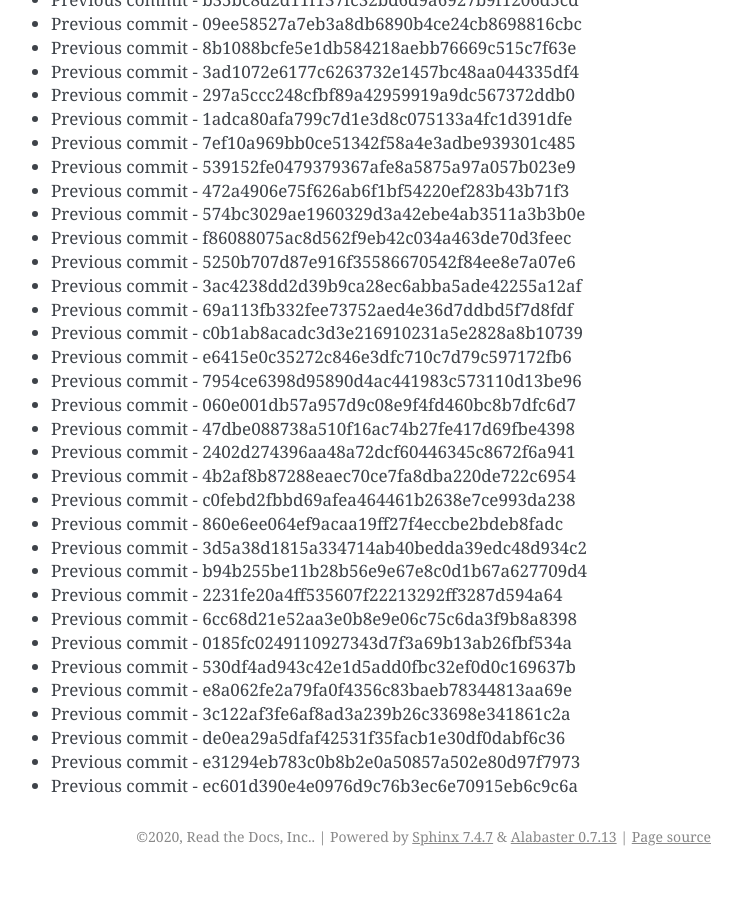
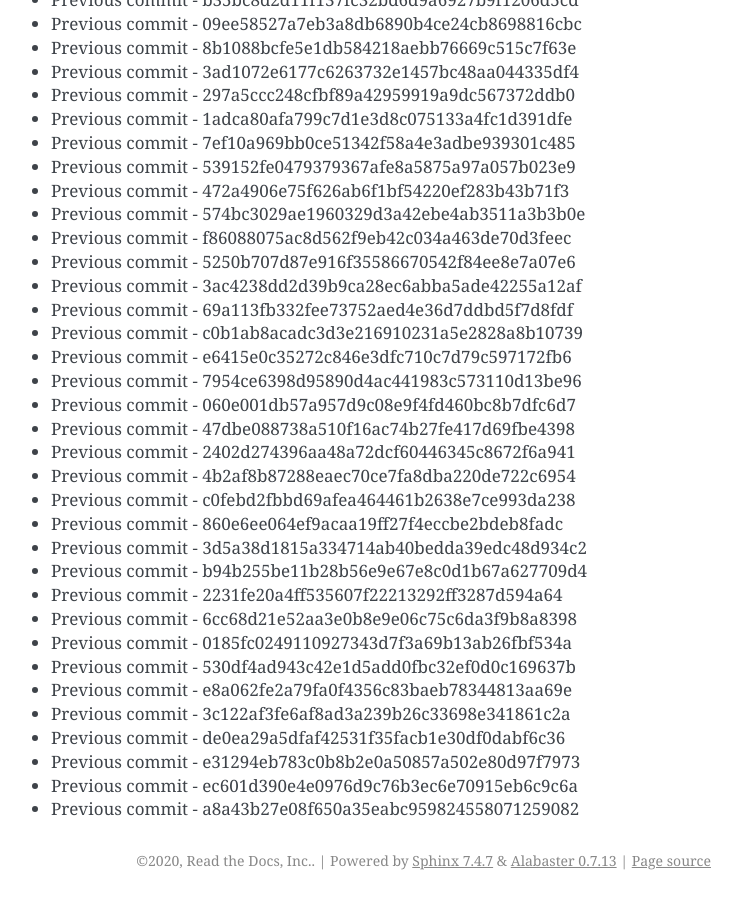
Before and after one commit to readthedocs/rtd-git-stresstest, a Sphinx documentation site: the page built from docs/updates.rst, in a window 1280 px wide and 900 px high, scrolled down 1512 px. Shown: the whole window, without its empty margins (399-1141 px from the left). Built offline with Sphinx 7.4.7, drawn with Linux system fonts in a browser that asks for light colours; before the commit the page ends 2388 px from its top, so only the background shows below that.

Commit message:
Generating commit from previous: a8a43b27e08f650a35eabc959824558071259082

```diff
--- a/docs/updates.rst
+++ b/docs/updates.rst
@@ -95,3 +95,4 @@ It can be tested for any performance characteristics.
 * Previous commit - de0ea29a5dfaf42531f35facb1e30df0dabf6c36
 * Previous commit - e31294eb783c0b8b2e0a50857a502e80d97f7973
 * Previous commit - ec601d390e4e0976d9c76b3ec6e70915eb6c9c6a
+* Previous commit - a8a43b27e08f650a35eabc959824558071259082
```
